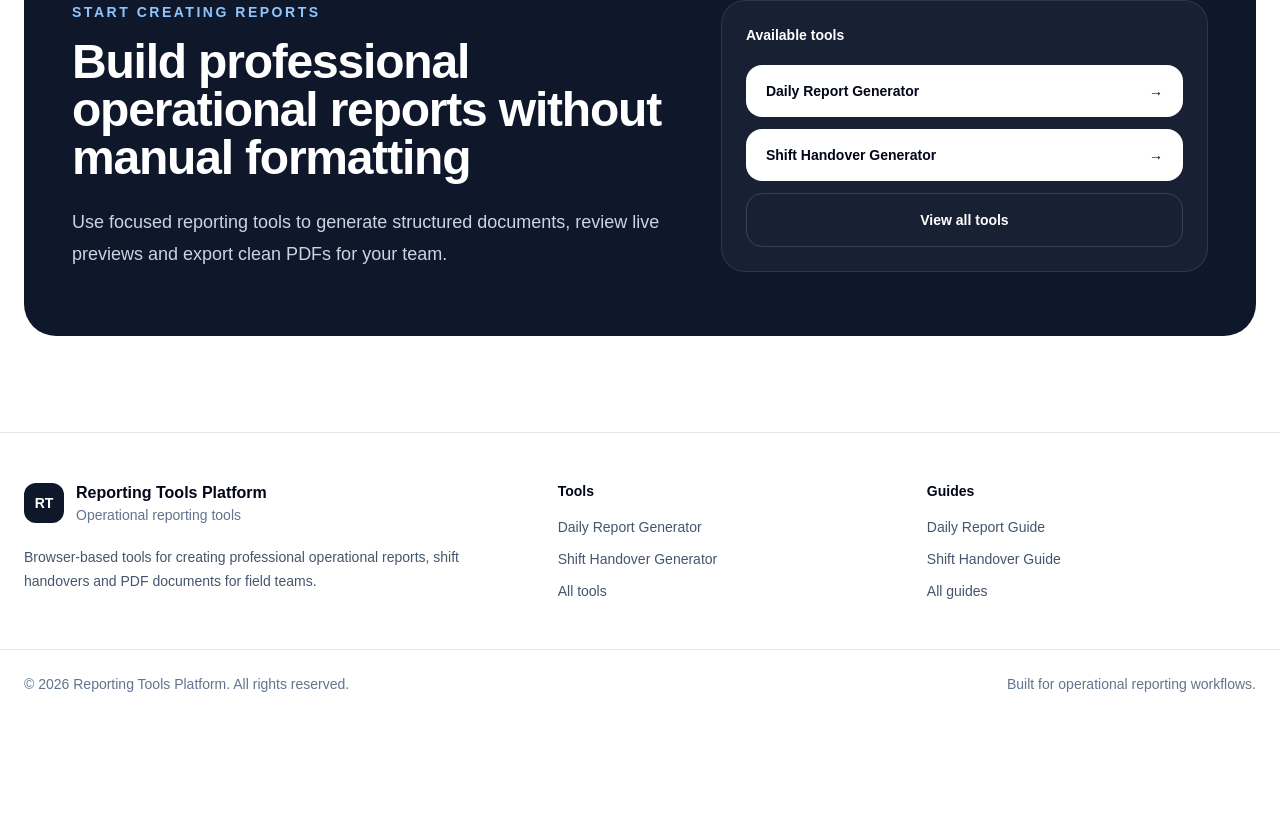
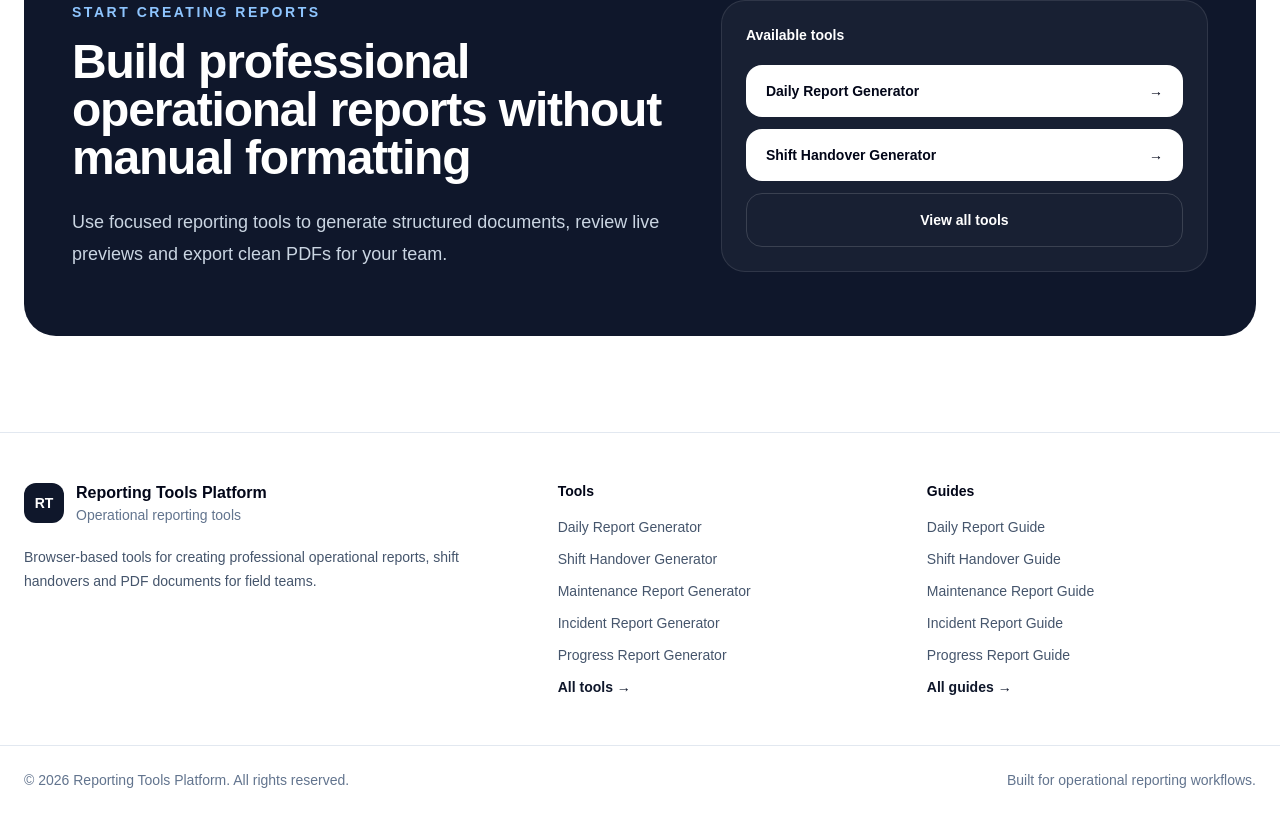
Before and after one commit to kike-Pinto/reporting-tools-platform, a Next.js app: page / in a window 1280 px wide. Shown: the part 3684-4498 px from the top of the page. Before the commit the page ends 4402 px from the top, so only its background shows below. Built offline with nearby package versions, Linux system fonts and the light colour scheme.

Commit message:
Update platform navigation documentation for five tools

```diff
--- a/components/layout/Footer.tsx
+++ b/components/layout/Footer.tsx
@@ -46,10 +46,31 @@ export default function Footer() {
             </Link>
 
             <Link
-              href='/tools'
+              href='/tools/maintenance-report-generator'
               className='block text-sm text-slate-600 transition hover:text-slate-950'
             >
-              All tools
+              Maintenance Report Generator
+            </Link>
+
+            <Link
+              href='/tools/incident-report-generator'
+              className='block text-sm text-slate-600 transition hover:text-slate-950'
+            >
+              Incident Report Generator
+            </Link>
+
+            <Link
+              href='/tools/progress-report-generator'
+              className='block text-sm text-slate-600 transition hover:text-slate-950'
+            >
+              Progress Report Generator
+            </Link>
+
+            <Link
+              href='/tools'
+              className='block text-sm font-semibold text-slate-900 transition hover:text-blue-600'
+            >
+              All tools →
             </Link>
           </div>
         </div>
@@ -73,10 +94,31 @@ export default function Footer() {
             </Link>
 
             <Link
-              href='/guides'
+              href='/guides/how-to-write-a-maintenance-report'
               className='block text-sm text-slate-600 transition hover:text-slate-950'
             >
-              All guides
+              Maintenance Report Guide
+            </Link>
+
+            <Link
+              href='/guides/how-to-write-an-incident-report'
+              className='block text-sm text-slate-600 transition hover:text-slate-950'
+            >
+              Incident Report Guide
+            </Link>
+
+            <Link
+              href='/guides/how-to-write-a-progress-report'
+              className='block text-sm text-slate-600 transition hover:text-slate-950'
+            >
+              Progress Report Guide
+            </Link>
+
+            <Link
+              href='/guides'
+              className='block text-sm font-semibold text-slate-900 transition hover:text-blue-600'
+            >
+              All guides →
             </Link>
           </div>
         </div>
```
Also changed, not shown: lib/guides.ts (+0 -8 lines), 1 other file (tests, documents, lock files or other folders).
